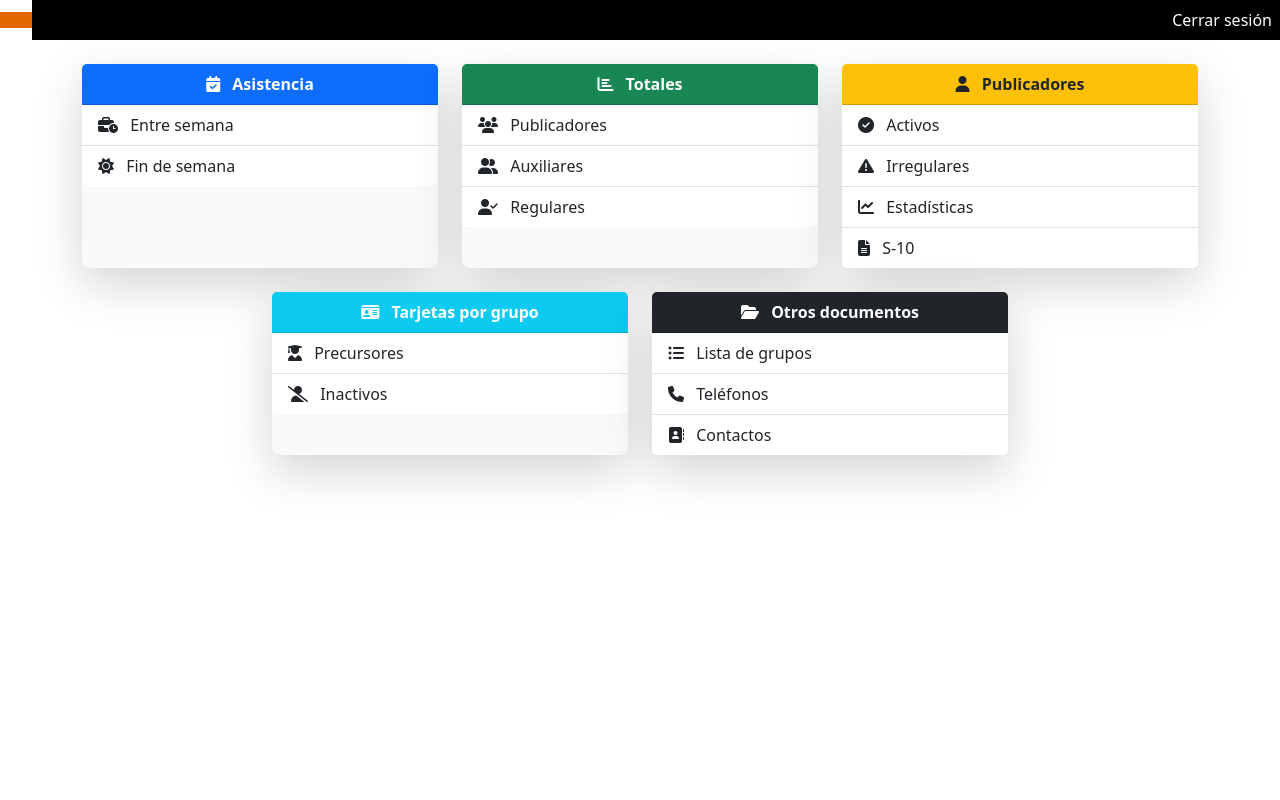
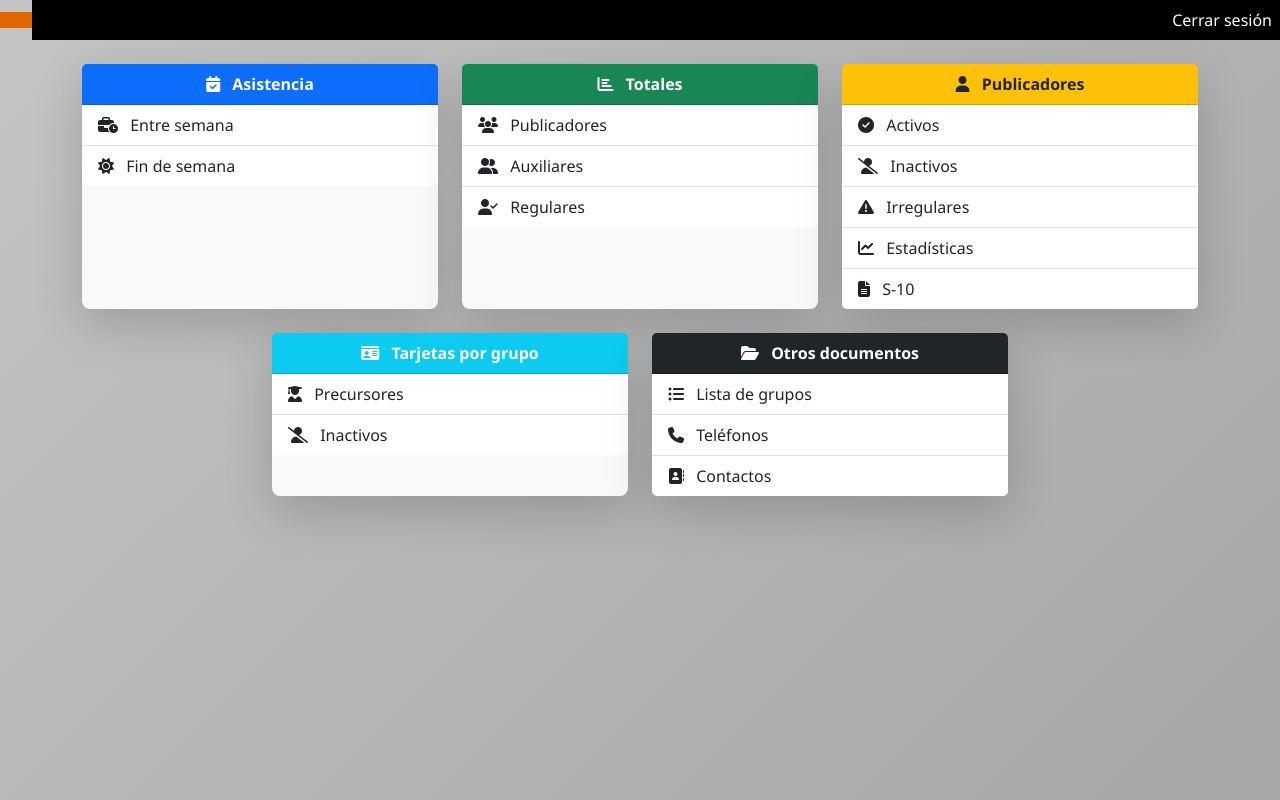
Before and after one commit to miguelarcedev/Informes, a Django app: template templates/panel_general.html in a window 1280 px wide. Run offline with Django 4.2, Linux system fonts and the light colour scheme; the template is opened without the code that fills it, so the values that code supplies are empty.

Commit message:
listo inactivos

```diff
--- a/informe/templates/informe/totales.html
+++ b/informe/templates/informe/totales.html
@@ -2,7 +2,9 @@
 {% load filtros_meses %}
 {% block contenido %}
 <div class="container my-4">
-    <h4 class="mb-4 text-center">📊 {{titulo}}</h4>
+    <h4 class="mb-4 text-center">
+      <i class="bi bi-people-fill"></i> {{titulo}}
+    </h4>
 
     <div class="accordion" id="accordionAsistencia">
         {% for año, registros in datos_por_año.items %}
--- a/informe/urls.py
+++ b/informe/urls.py
@@ -8,7 +8,7 @@ urlpatterns = [
     path('', views.home, name='mi_panel'),
     path('tarjeta_grupo/<int:grupo>/', Tarjeta_grupo.as_view(), name='tarjeta_grupo'),
     path('precursores/', Precursores.as_view(), name='precursores'),
-    path('inactivos/', Inactivos.as_view(), name='inactivos'),
+    #path('inactivos/', Inactivos.as_view(), name='inactivos'),
     path('totales/<str:pub_aux_reg>/', Totales.as_view(), name='totales'),
     path('totales_pdf/<str:pub_aux_reg>/', TotalesPdf.as_view(), name='totales_pdf'),
     path("totales_publicadores/", views.totales_publicadores, name="totales_publicadores"),
--- a/publicador/templates/publicador/publicadores.html
+++ b/publicador/templates/publicador/publicadores.html
@@ -2,7 +2,11 @@
 {% load filtros_meses %}
 {% block contenido %}
 <div class="container my-4">
-    <h4 class="mb-4 text-center">📊 {{titulo}}</h4>
+    <h4 class="mb-4 text-center">
+      <i class="bi bi-people-fill"></i> {{titulo}}
+    </h4>
+
+
 <div class="accordion" id="accordionPublicadores">
   {% for item in data %}
     <div class="accordion-item">
--- a/publicador/urls.py
+++ b/publicador/urls.py
@@ -16,7 +16,8 @@ urlpatterns = [
     path('S10/', S10.as_view(), name='S10'),
     path('telefonos/', Telefonos.as_view(), name='telefonos'),
     path('contactos/', Contactos.as_view(), name='contactos'),
-    path("activos/", views.publicadores_view, name="activos"),
+    path("activos/", views.publicadores_activos, name="activos"),
+    path("inactivos/", views.publicadores_inactivos, name="inactivos"),
     path("publicador/<int:pk>/pdf/<int:anio>/", views.informe_pdf, name="informe_pdf"),
 
 ]
--- a/templates/base0.html
+++ b/templates/base0.html
@@ -2,6 +2,7 @@
 
 <!DOCTYPE html>
 <html lang="es">
+
 <head>
     <meta charset="UTF-8">
     <meta name="viewport" content="width=device-width, initial-scale=1.0">
@@ -13,6 +14,15 @@
 
 
     <style>
+        body {
+            /* Fondo con degradado suave */
+            background: linear-gradient(135deg, #c4c4c5, #a6a6a7);
+            min-height: 100vh;
+            margin: 0;
+            font-family: 'Segoe UI', Tahoma, Geneva, Verdana, sans-serif;
+        }
+
+
         /* Parte izquierda naranja */
         .navbar-left {
             background-color: #E36600;
@@ -21,15 +31,18 @@
             color: white;
             font-weight: bold;
         }
+
         /* Parte derecha negra */
         .navbar-collapse {
             background-color: black;
         }
+
         /* Links dentro del menú */
         .navbar-collapse a {
             color: white;
             text-decoration: none;
         }
+
         .navbar-collapse a:hover {
             background-color: #E36600;
             color: white;
@@ -37,6 +50,7 @@
         }
     </style>
 </head>
+
 <body>
 
     <!-- Barra de navegación -->
@@ -47,7 +61,8 @@
         </div>
 
         <!-- Botón hamburguesa -->
-        <button class="navbar-toggler ms-auto me-2" type="button" data-bs-toggle="collapse" data-bs-target="#navbarMenu">
+        <button class="navbar-toggler ms-auto me-2" type="button" data-bs-toggle="collapse"
+            data-bs-target="#navbarMenu">
             <span class="navbar-toggler-icon"></span>
         </button>
 
@@ -76,4 +91,5 @@
     <!-- Bootstrap JS -->
     <script src="https://cdn.jsdelivr.net/npm/bootstrap@5.3.2/dist/js/bootstrap.bundle.min.js"></script>
 </body>
+
 </html>
--- a/templates/irregulares.html
+++ b/templates/irregulares.html
@@ -1,4 +1,4 @@
-{% extends "base.html" %}
+{% extends "base0.html" %}
 
 {% block contenido %}
 <div class="row justify-content-center">
--- a/templates/panel_general.html
+++ b/templates/panel_general.html
@@ -52,7 +52,9 @@
           <a href="{% url 'activos' %}" class="list-group-item list-group-item-action">
             <i class="fas fa-check-circle me-2"></i> Activos
           </a>
-
+          <a href="{% url 'inactivos' %}" class="list-group-item list-group-item-action">
+            <i class="fas fa-user-slash me-2"></i> Inactivos
+          </a>
           <a href="{% url 'irregulares-list' %}" class="list-group-item list-group-item-action">
             <i class="fas fa-exclamation-triangle me-2"></i> Irregulares
           </a>
```
Also changed, not shown: publicador/views.py (+22 -1 lines). Lines whose indentation alone changed are shown as unchanged.
